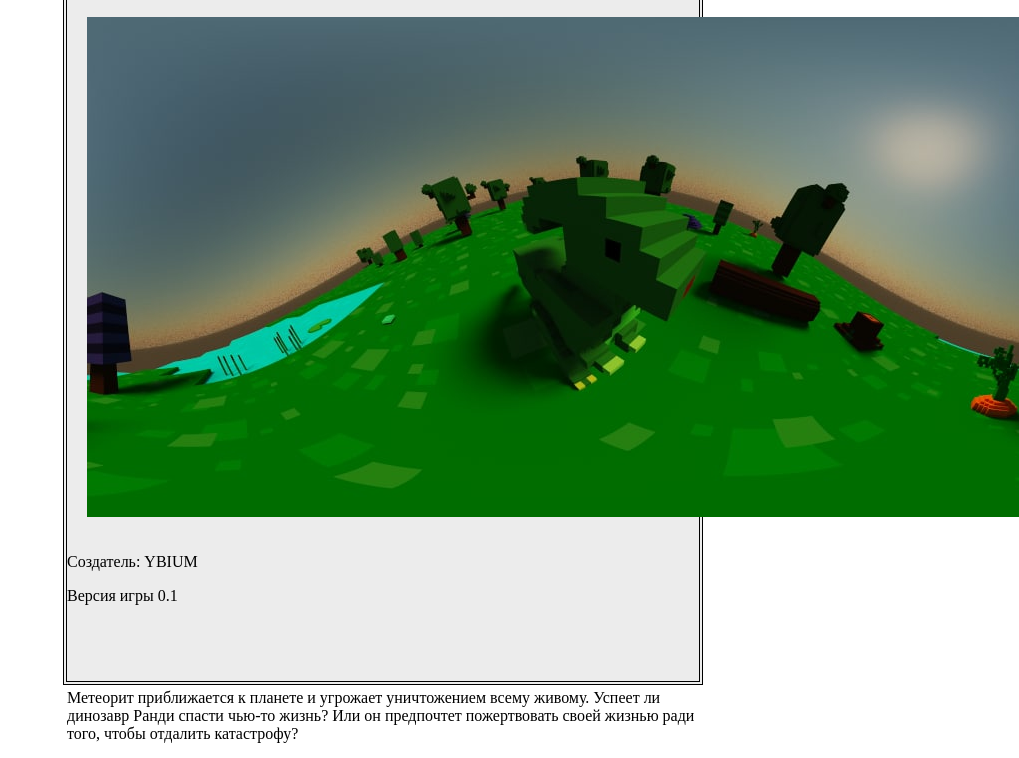
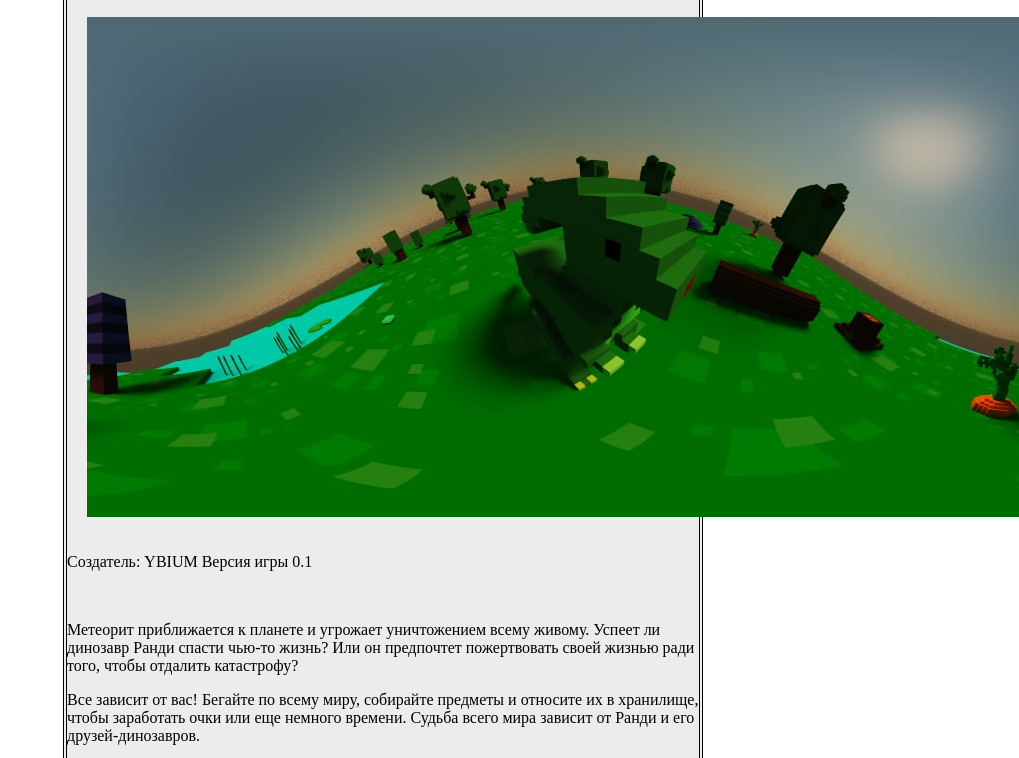
Before and after one commit to Ybium/GameRunDI, a plain HTML site: page index.html in a window 1280 px wide. Shown: the part 115-873 px from the top of the page, without its empty margins (261-1280 px from the left). Drawn offline with Linux system fonts and the light colour scheme.

Commit message:
newCommit

```diff
--- a/index.html
+++ b/index.html
@@ -16,12 +16,12 @@
             <img src="imageRunDI.jpg">
         </div>
         <div id="versionGame">
-            <p>Создатель: YBIUM</p><p>Версия игры 0.1</p><br>
+            <p>Создатель: YBIUM Версия игры 0.1</p>
         </div>
         <div id="opisGame">
-            <p>Метеорит приближается к планете и угрожает уничтожением всему живому. Успеет ли динозавр Ранди спасти чью-то жизнь? Или он предпочтет пожертвовать своей жизнью ради того, чтобы отдалить катастрофу?</p><br>
+            <p>Метеорит приближается к планете и угрожает уничтожением всему живому. Успеет ли динозавр Ранди спасти чью-то жизнь? Или он предпочтет пожертвовать своей жизнью ради того, чтобы отдалить катастрофу?</p>
 
-            <p>Все зависит от вас! Бегайте по всему миру, собирайте предметы и относите их в хранилище, чтобы заработать очки или еще немного времени. Судьба всего мира зависит от Ранди и его друзей-динозавров.</p><br>
+            <p>Все зависит от вас! Бегайте по всему миру, собирайте предметы и относите их в хранилище, чтобы заработать очки или еще немного времени. Судьба всего мира зависит от Ранди и его друзей-динозавров.</p>
 
             <p>В нашей первой игре вы найдете:<br>
                 - 59 собранных предметов;<br>
--- a/style.css
+++ b/style.css
@@ -1,7 +1,6 @@
 #MainDiv
 {
     width: 50%;
-    height: 100%;
     background-color: rgb(236, 236, 236);
     border: 4px double black;
     margin-left: 25%;
@@ -13,7 +12,7 @@
 }
 #imageDiv
 {
-    width: 100%;
+    width: 70%;
     padding: 20px;
 }
 #opisGame
```
